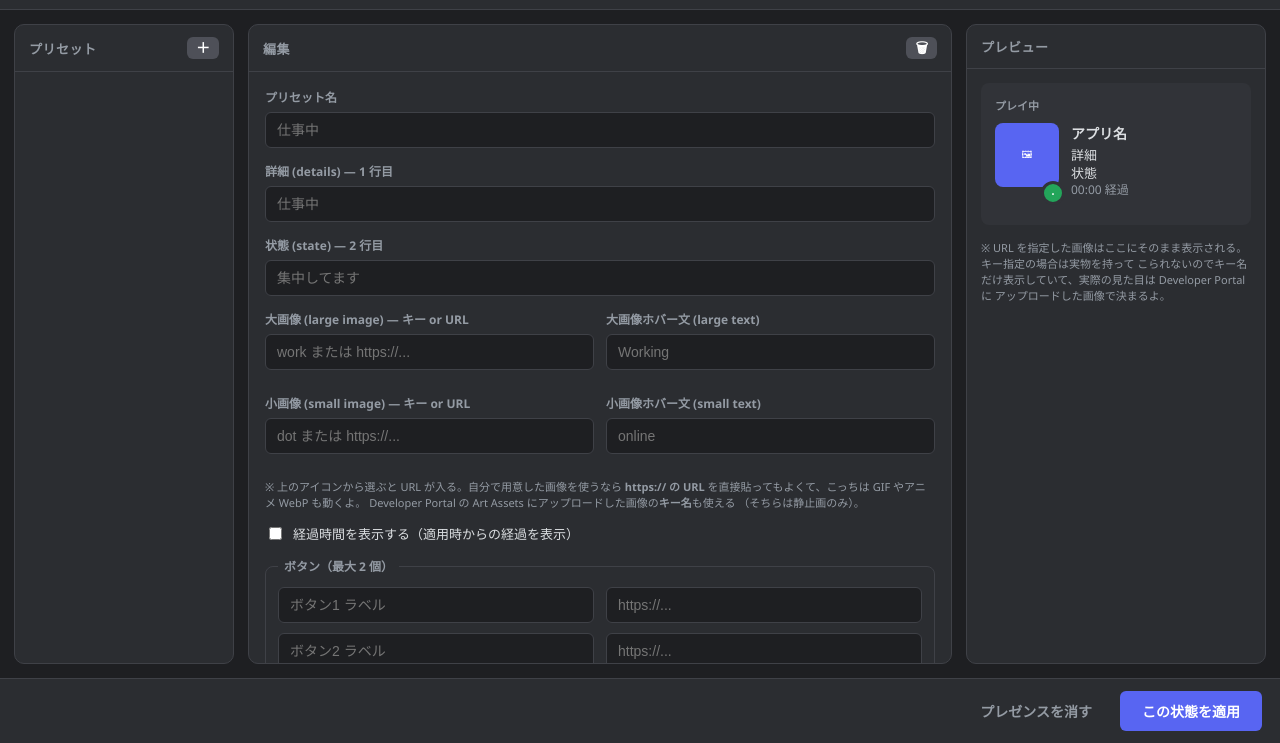
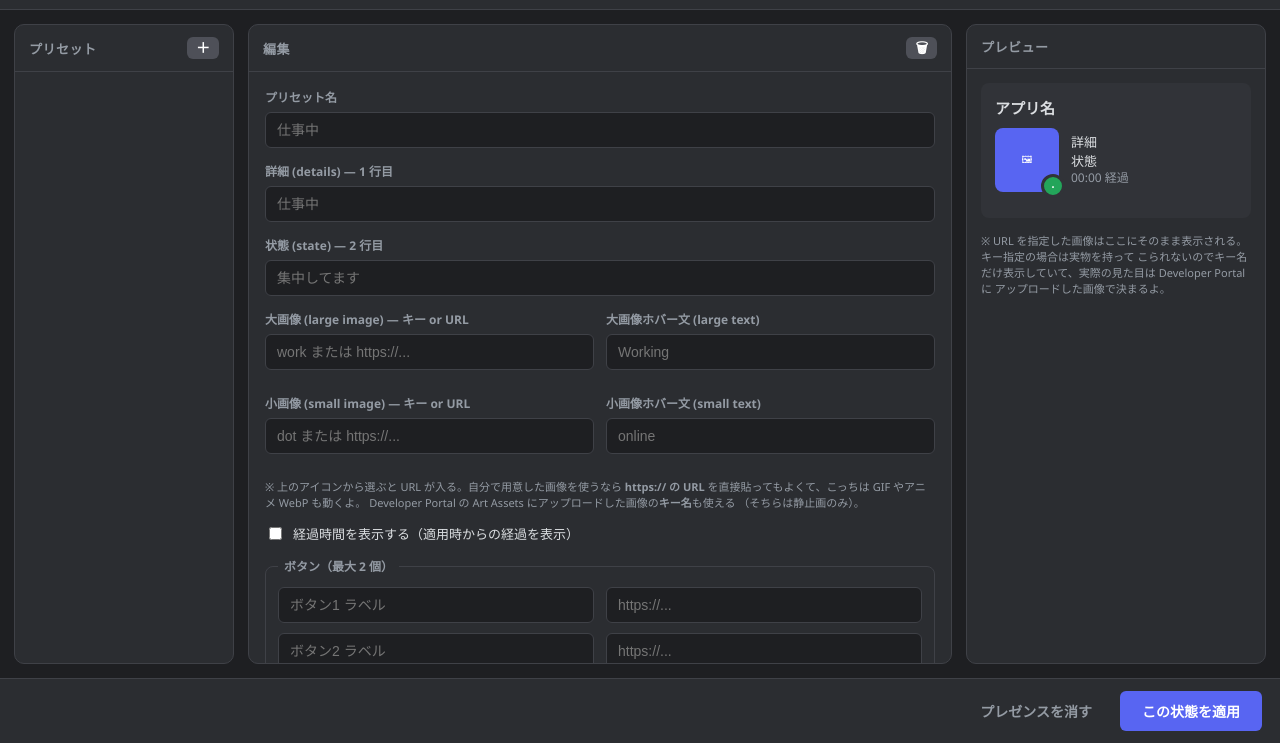
Before and after one commit to Nusk-Rbb/discord-work-status, a website: page src/index.html in a window 1280 px wide. Shown: the part 57-800 px from the top of the page. Drawn offline with Linux system fonts and the light colour scheme.

Commit message:
feat: プレビューのアプリ名を題名に昇格

```diff
--- a/src/index.html
+++ b/src/index.html
@@ -113,14 +113,13 @@
       <aside class="panel preview">
         <div class="panel-head"><h2>プレビュー</h2></div>
         <div class="presence-card">
-          <p class="presence-head">プレイ中</p>
+          <p id="pv-title" class="pv-title">アプリ名</p>
           <div class="presence-body">
             <div class="presence-images">
               <div id="pv-large" class="pv-large">🖼</div>
               <div id="pv-small" class="pv-small">•</div>
             </div>
             <div class="presence-text">
-              <p id="pv-title" class="pv-title">アプリ名</p>
               <p id="pv-details" class="pv-line">詳細</p>
               <p id="pv-state" class="pv-line">状態</p>
               <p id="pv-elapsed" class="pv-line muted">00:00 経過</p>
--- a/src/styles.css
+++ b/src/styles.css
@@ -224,16 +224,10 @@ input[type="text"]:focus {
   border-radius: 8px;
   padding: 14px;
 }
-.presence-head {
-  font-size: 11px;
-  font-weight: 700;
-  text-transform: uppercase;
-  color: var(--text-dim);
-  margin: 0 0 10px;
-}
 .presence-body {
   display: flex;
   gap: 12px;
+  align-items: center;
 }
 .presence-images {
   position: relative;
@@ -317,9 +311,14 @@ input[type="text"]:focus {
 .presence-text {
   min-width: 0;
 }
+/* カードの題名。Portal 上のアプリ名がここに表示される想定のプレースホルダ。 */
 .pv-title {
   font-weight: 700;
-  margin: 0 0 3px;
+  font-size: 15px;
+  margin: 0 0 10px;
+  white-space: nowrap;
+  overflow: hidden;
+  text-overflow: ellipsis;
 }
 .pv-line {
   margin: 0;
```
